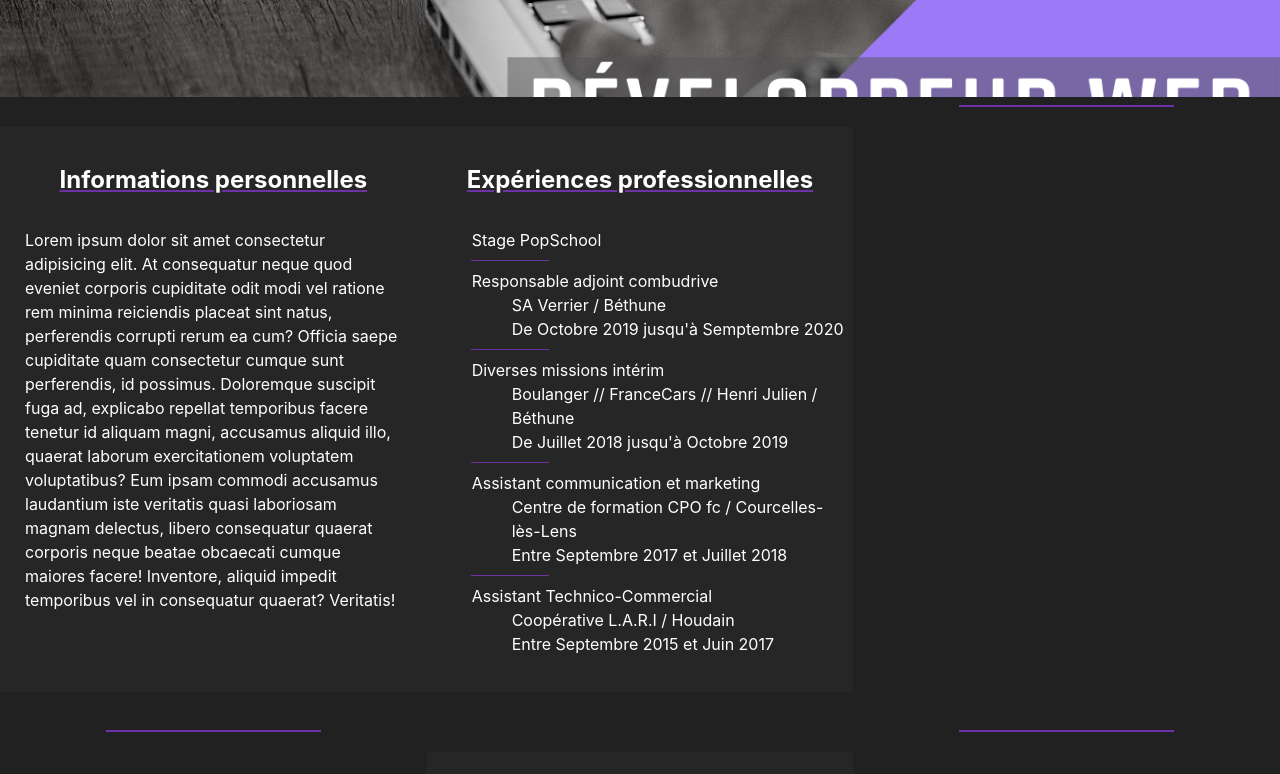
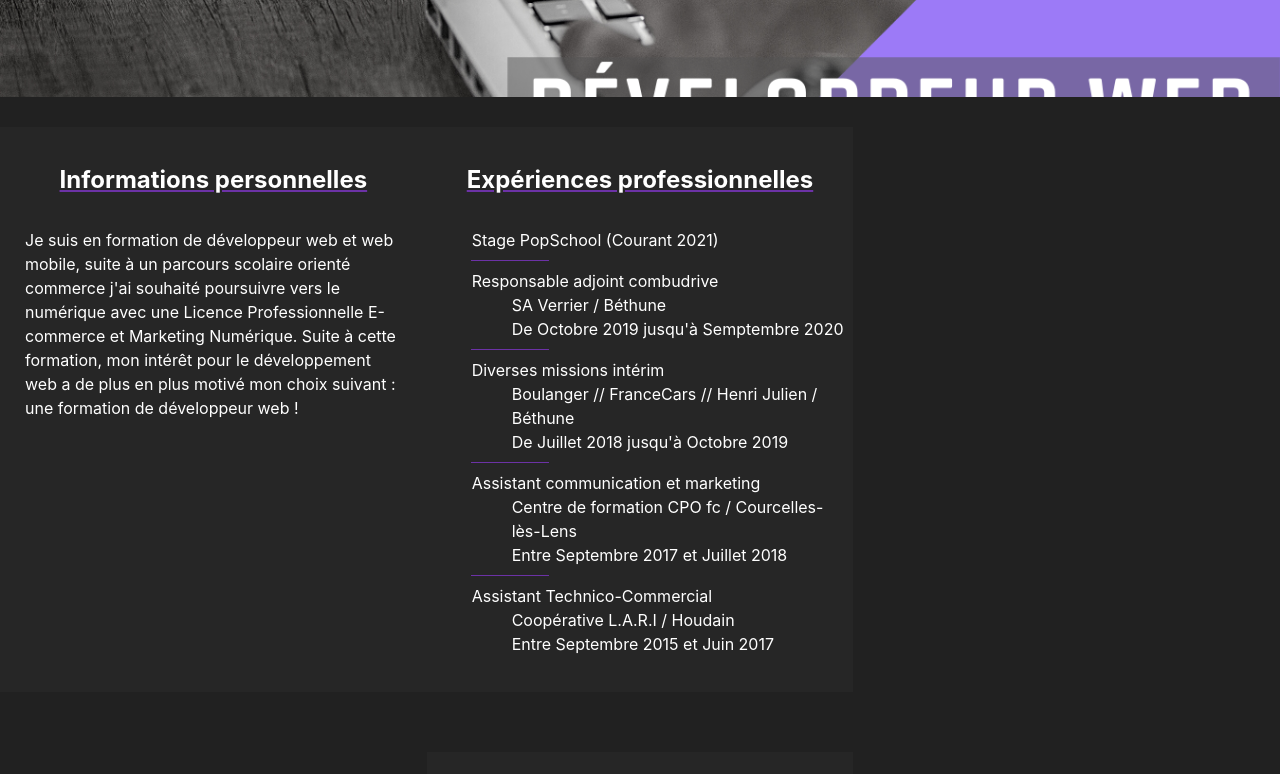
Before and after one commit to Baubaux/Mon-cv, a website: page index.html in a window 1280 px wide. Shown: the part 259-1033 px from the top of the page. Drawn offline with nearby package versions, Linux system fonts and the light colour scheme; files that its build step writes are made by us from their sources.

Commit message:
Modification en local

```diff
--- a/index.html
+++ b/index.html
@@ -58,17 +58,17 @@
 
     <div class="container container-info">
       <h2 class="container_title" href="#Informations">Informations personnelles</h2>
-      <p class="container-paragraph">Lorem ipsum dolor sit amet consectetur adipisicing elit. At consequatur neque quod eveniet corporis cupiditate odit modi vel ratione rem minima reiciendis placeat sint natus, perferendis corrupti rerum ea cum?
-      Officia saepe cupiditate quam consectetur cumque sunt perferendis, id possimus. Doloremque suscipit fuga ad, explicabo repellat temporibus facere tenetur id aliquam magni, accusamus aliquid illo, quaerat laborum exercitationem voluptatem voluptatibus?
-      Eum ipsam commodi accusamus laudantium iste veritatis quasi laboriosam magnam delectus, libero consequatur quaerat corporis neque beatae obcaecati cumque maiores facere! Inventore, aliquid impedit temporibus vel in consequatur quaerat? Veritatis!</p>
+      <p class="container-paragraph">Je suis en formation de développeur web et web mobile, suite à un parcours scolaire orienté commerce j'ai souhaité poursuivre vers le numérique avec une Licence Professionnelle E-commerce et Marketing Numérique.
+        Suite à cette formation, mon intérêt pour le développement web a de plus en plus motivé mon choix suivant : une formation de développeur web !
+      </p>
     </div>
 
-    <hr class="separator" width="50%" size="6" color="#6C32A6">
+    <!-- <hr class="separator" width="50%" size="6" color="#6C32A6"> -->
 
     <div class="container container-experience">
       <h2 class="container_title" id="Expériences">Expériences professionnelles</h2>
       <ul class="container_list">
-        <li>Stage PopSchool</li>
+        <li>Stage PopSchool (Courant 2021)</li>
         <hr class="hr-container" width="20%" size="1" color="#6C32A6">
         <li>Responsable adjoint combudrive</li>
           <ul class="container_list">
@@ -96,7 +96,7 @@
       </ul>
     </div>
 
-    <hr class="separator" width="50%" size="6" color="#6C32A6">
+    <!-- <hr class="separator" width="50%" size="6" color="#6C32A6"> -->
 
     <div class="container container-diplome">
       <h2 class="container_title" id="Diplomes">Diplômes et formations</h2>
@@ -127,7 +127,7 @@
       </ul>
     </div>
 
-    <hr class="separator" width="50%" size="6" color="#6C32A6">
+    <!-- <hr class="separator" width="50%" size="6" color="#6C32A6"> -->
 
     <div class="container container_skills">
       <h2 class="container_title" id="Compétences">Compétences</h2>
@@ -155,7 +155,7 @@
       </div>
     </div>
 
-    <hr class="separator" width="50%" size="6" color="#6C32A6">
+    <!-- <hr class="separator" width="50%" size="6" color="#6C32A6"> -->
 
     <div class="container container-interet">
       <h2 class="container_title" id="Intérets">Centres d'intérets</h2>
@@ -183,7 +183,7 @@
       </div>
     </div>
 
-    <hr class="separator" width="50%" size="6" color="#6C32A6">
+    <!-- <hr class="separator" width="50%" size="6" color="#6C32A6"> -->
 
     <div class="container container-nouv">
       <h2 class="container_title" id="Nouveautés">Nouveautés</h2>
@@ -191,7 +191,7 @@
       <p class="container-paragraph">Réalisation de ce CV / Portfolio lors de la formation Développeur web</p>
     </div>
 
-    <hr class="separator" width="50%" size="6" color="#6C32A6">
+    <!-- <hr class="separator" width="50%" size="6" color="#6C32A6"> -->
 
     <div class="container container-contact">
       <h2 class="container_title" id="Contact">Contact</h2>
@@ -203,6 +203,7 @@
       </div>
     </div>
   </div>
+
 <footer class="footer">
   <div>
     <p>Copyright</p>
--- a/scss/layout/_container.scss
+++ b/scss/layout/_container.scss
@@ -69,7 +69,7 @@
 
 .icon {
     max-width: 100px;
-
+    height: 80px;
 }
 
 .container-diplome {
@@ -79,7 +79,7 @@
 @media (min-width: 990px) {
     .main-container {
         display: grid;
-        grid-template-columns: 1fr 1fr 1fr;
+        grid-template-columns: repeat(3, 1fr);
         grid-auto-rows: repeat(3, 500px);
         justify-content: space-around;
         align-content: space-between;
@@ -130,6 +130,10 @@
 
     .separator {
         position: relative;
+    }
+
+    .icon {
+        max-width: 100px;
     }
 }
 
@@ -183,6 +187,9 @@
         flex-wrap: wrap;
         justify-content: space-around;
         margin: 50px;
+    }
 
+    .icon {
+        max-width: 100px;
     }
 }
--- a/scss/layout/_header.scss
+++ b/scss/layout/_header.scss
@@ -28,8 +28,6 @@
     width: 150px;
 }
 
-
-
 @media (min-width: 1520px){
     .header_images {
         max-width: 100%;
```
